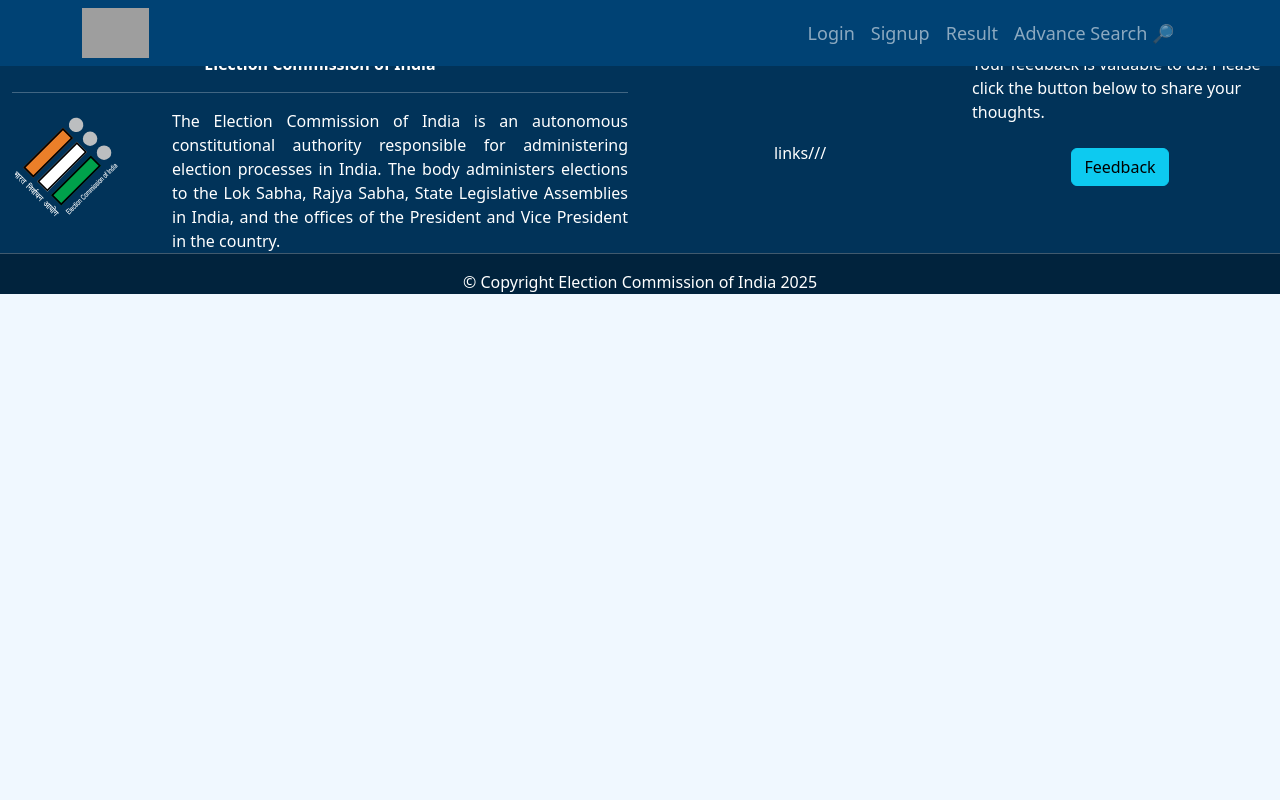
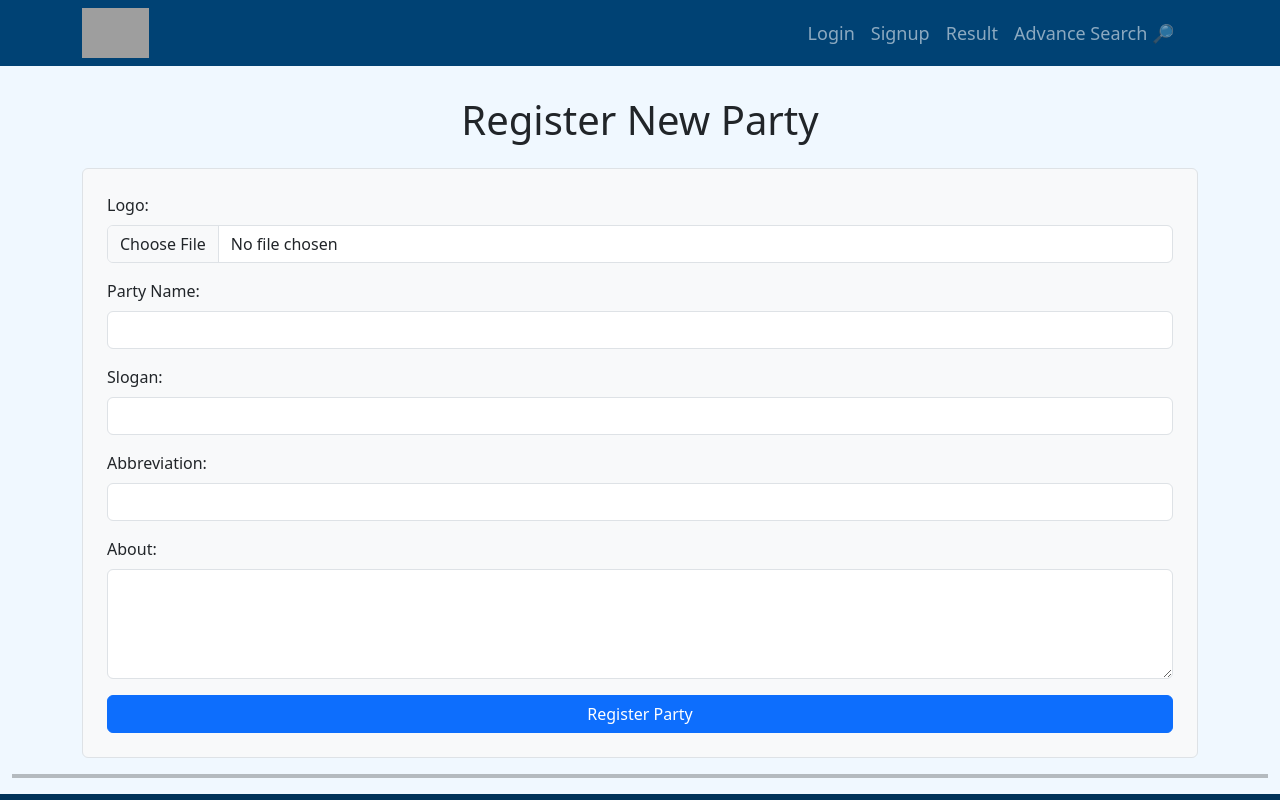
Before and after one commit to cdac-project-votingSystem/Digital-Voting-System, a React (Create React App) app in the folder voting_frontend/: page /registerPoliticalParty in a window 1280 px wide. Shown: the top 800 px of the page. Built offline with nearby package versions, Linux system fonts and the light colour scheme; grey boxes are pictures that could not be loaded.

Commit message:
Added register Political party page

```diff
--- a/voting_frontend/src/App.jsx
+++ b/voting_frontend/src/App.jsx
@@ -12,6 +12,8 @@
 import VoterValidation from "./pages/VoterValidation.jsx";
 
 import HomePage from "./components/HomePageContainer/HomePage";
+import RegisterNewParty from "./components/RegisterPoliticalParty/RegisterNewParty.jsx";
+import Login from "./components/Login.jsx";
 
 const App = () => {
   return (
@@ -27,7 +29,12 @@
             <Route path="/" element={<HomePage />} />
             <Route path="/result" element={<Result />} />
             <Route path="/adminhome" element={<AdminHome />} />
+            <Route path="/login" element={<Login />} />
             <Route path="/validation" element={<Validation />} />
+            <Route
+              path="/registerPoliticalParty"
+              element={<RegisterNewParty />}
+            />
             <Route
               path="/candidateValidation"
               element={<CandidateValidation />}
--- /dev/null
+++ b/voting_frontend/src/components/RegisterPoliticalParty/RegisterNewParty.jsx
@@ -0,0 +1,121 @@
+import React, { useState } from "react";
+import Header from "../Header";
+
+const RegisterNewParty = () => {
+  const [formData, setFormData] = useState({
+    logo: null,
+    partyName: "",
+    slogan: "",
+    abbreviation: "",
+    about: "",
+  });
+
+  const handleChange = (e) => {
+    const { name, value, files } = e.target;
+
+    if (name === "logo") {
+      setFormData({
+        ...formData,
+        [name]: files[0],
+      });
+    } else {
+      setFormData({
+        ...formData,
+        [name]: value,
+      });
+    }
+  };
+
+  const handleSubmit = (e) => {
+    e.preventDefault();
+
+    const data = new FormData();
+    data.append("logo", formData.logo);
+    data.append("partyName", formData.partyName);
+    data.append("slogan", formData.slogan);
+    data.append("abbreviation", formData.abbreviation);
+    data.append("about", formData.about);
+
+    console.log("Form Data Submitted:", formData);
+  };
+
+  return (
+    <div className="container mt-5">
+      <Header />
+      <br /><br />
+      <h1 className="text-center mb-4">Register New Party</h1>
+      <form onSubmit={handleSubmit} className="border p-4 rounded bg-light">
+        <div className="mb-3">
+          <label htmlFor="logo" className="form-label">
+            Logo:
+          </label>
+          <input
+            type="file"
+            id="logo"
+            name="logo"
+            accept="image/*"
+            onChange={handleChange}
+            className="form-control"
+          />
+        </div>
+        <div className="mb-3">
+          <label htmlFor="partyName" className="form-label">
+            Party Name:
+          </label>
+          <input
+            type="text"
+            id="partyName"
+            name="partyName"
+            value={formData.partyName}
+            onChange={handleChange}
+            className="form-control"
+          />
+        </div>
+        <div className="mb-3">
+          <label htmlFor="slogan" className="form-label">
+            Slogan:
+          </label>
+          <input
+            type="text"
+            id="slogan"
+            name="slogan"
+            value={formData.slogan}
+            onChange={handleChange}
+            className="form-control"
+          />
+        </div>
+        <div className="mb-3">
+          <label htmlFor="abbreviation" className="form-label">
+            Abbreviation:
+          </label>
+          <input
+            type="text"
+            id="abbreviation"
+            name="abbreviation"
+            value={formData.abbreviation}
+            onChange={handleChange}
+            className="form-control"
+          />
+        </div>
+        <div className="mb-3">
+          <label htmlFor="about" className="form-label">
+            About:
+          </label>
+          <textarea
+            id="about"
+            name="about"
+            value={formData.about}
+            onChange={handleChange}
+            className="form-control"
+            rows="4"
+          />
+        </div>
+        <button type="submit" className="btn btn-primary w-100">
+          Register Party
+        </button>
+      </form>
+    </div>
+  );
+};
+
+export default RegisterNewParty;
```
Also changed, not shown: voting_frontend/src/components/AdvanceSearch/AdvanceSearch.jsx (added, +11 -0 lines).
